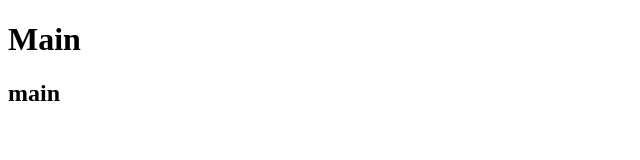
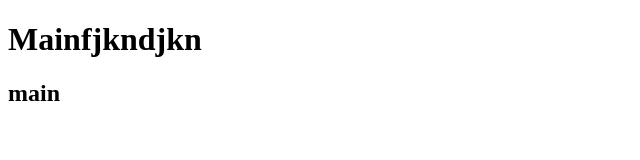
Before and after one commit to Tamilselvan1811/envato, a plain HTML site: page index.html in a window 1280 px wide. Shown: the whole page, without its empty margins (0-640 px from the left). Drawn offline with Linux system fonts and the light colour scheme.

```diff
--- a/index.html
+++ b/index.html
@@ -6,7 +6,7 @@
     <title>Document</title>
 </head>
 <body>
-    <h1>Main</h1>
+    <h1>Mainfjkndjkn</h1>
     <h2>main</h2>
 </body>
 </html>
```
